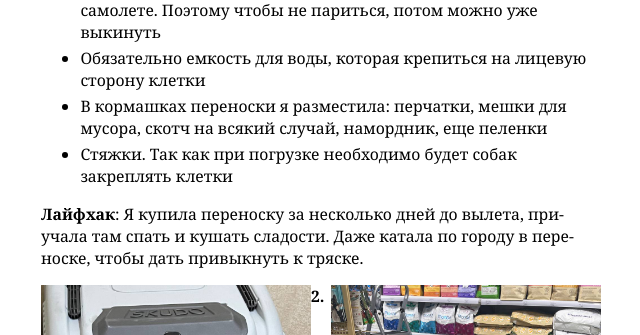
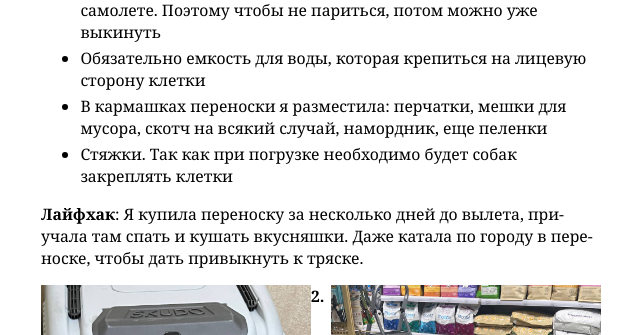
Before and after one commit to keresm/keresaina.github.io, a Jekyll site: the page built from _posts/2022-08-21-Joy.md, in a window 1280 px wide and 900 px high, scrolled down 1843 px. Shown: the part 165-500 px from the top of the window, without its empty margins (319-959 px from the left). Built offline with Jekyll 4.4.1, drawn with Linux system fonts in a browser that asks for light colours.

Commit message:
Update 2022-08-21-Joy.md

```diff
--- a/_posts/2022-08-21-Joy.md
+++ b/_posts/2022-08-21-Joy.md
@@ -77,10 +77,10 @@ date:   2022-08-21 10:15:13 +0900
 - Пеленки, есть специальные для собак, продаются в зоомагазинах
 - Старое покрывало. Лучше подложить старое одеяло, подушки, так как собакена может вырвать или он сделает дело в клетке в самолете. Поэтому чтобы не париться, потом можно уже выкинуть
 - Обязательно емкость для воды, которая крепиться на лицевую сторону клетки
-- В кормашках переноски я разместила: перчатки, мешки для мусора, скотч на всякий случай, намордник, еще пеленки
+- В кармашках переноски я разместила: перчатки, мешки для мусора, скотч на всякий случай, намордник, еще пеленки
 - Стяжки. Так как при погрузке необходимо будет собак закреплять клетки
 
-**Лайфхак**: Я купила переноску за несколько дней до вылета, приучала там спать и кушать сладости. Даже катала по городу в переноске, чтобы дать привыкнуть к тряске.
+**Лайфхак**: Я купила переноску за несколько дней до вылета, приучала там спать и кушать вкусняшки. Даже катала по городу в переноске, чтобы дать привыкнуть к тряске.
 
 
 <div align="center">
```
